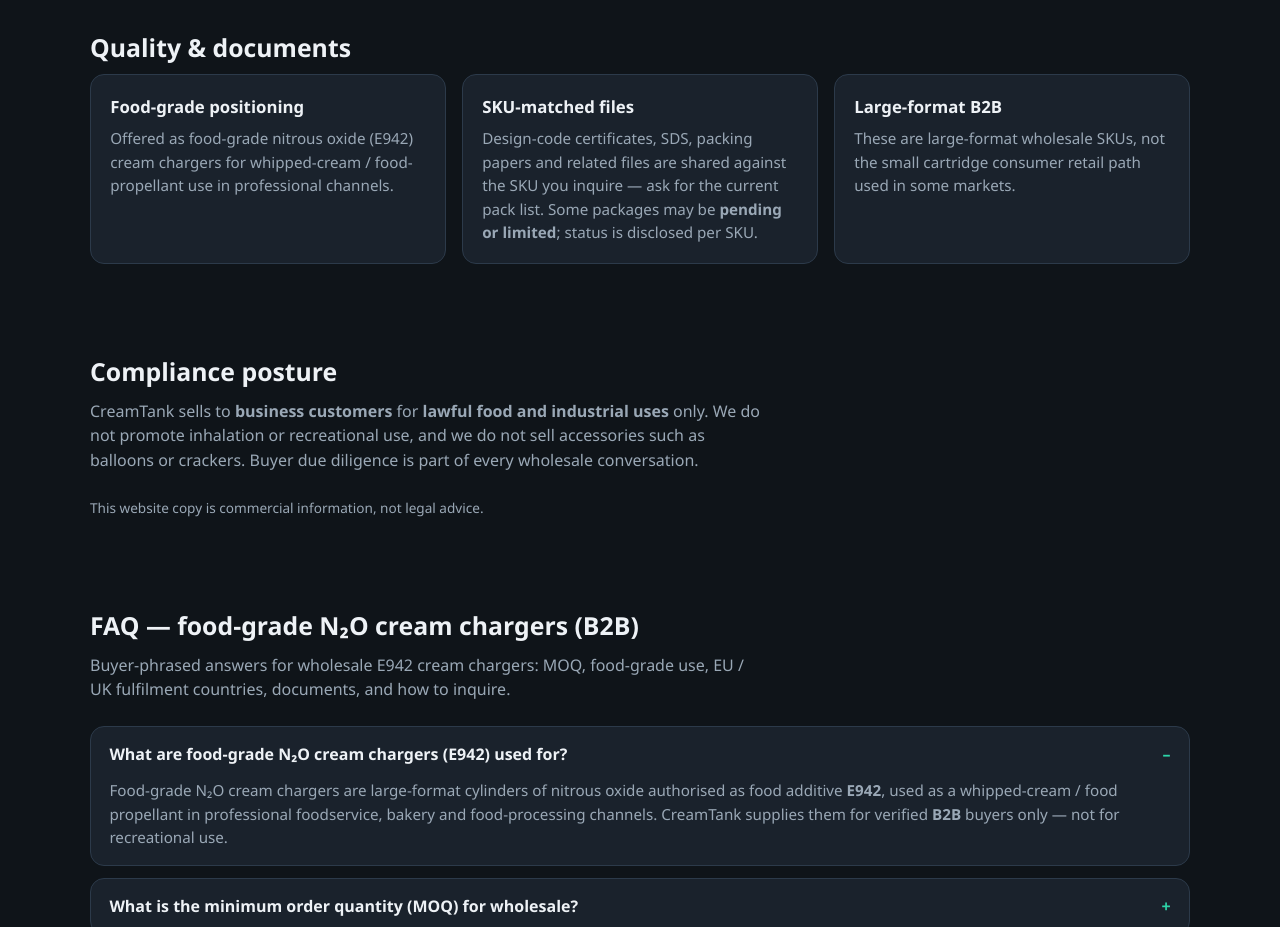
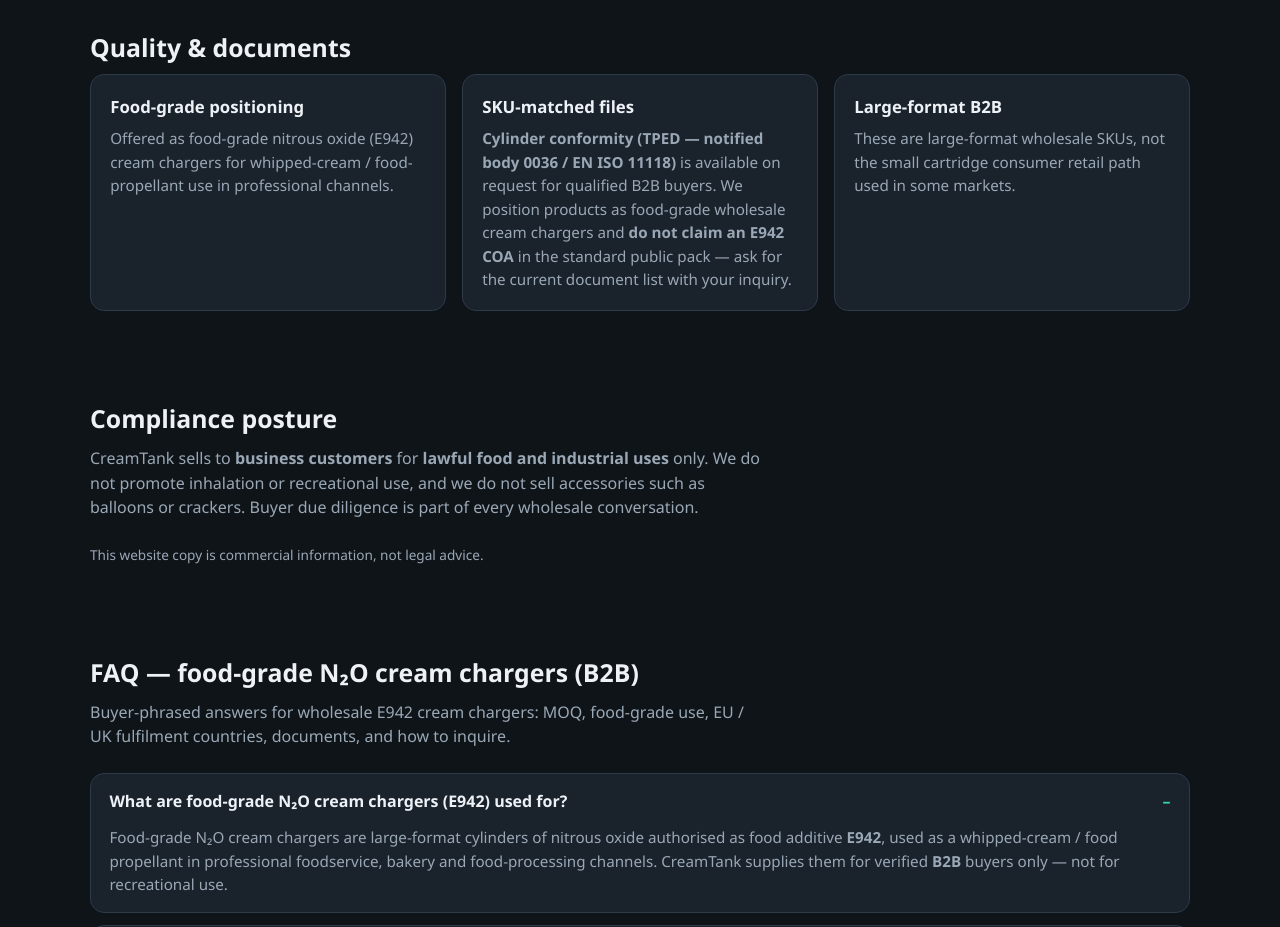
Before and after one commit to goldenliu79-creator/creamtank, a plain HTML site: page index.html in a window 1280 px wide. Shown: the part 2740-3667 px from the top of the page. Drawn offline with Linux system fonts and the light colour scheme.

Commit message:
Docs: buyer cert pack is TPED0036 only (EN ISO 11118 / NB 0036)
Update FAQ, quality/docs section, and llms.txt files so public copy
offers cylinder conformity under TPED notified body 0036 on request
for qualified B2B buyers, without claiming an E942 COA or listing
other certs as pending gaps.

```diff
--- a/index.html
+++ b/index.html
@@ -456,7 +456,7 @@
             "name": "Do you provide certificates, SDS and compliance documents?",
             "acceptedAnswer": {
               "@type": "Answer",
-              "text": "Yes — design-code certificates, SDS, packing papers and related files are shared against the SKU you inquire. Ask for the current pack list. Some certificate packages may be pending or limited by SKU; CreamTank discloses the current status on inquiry rather than claiming a blanket public cert set."
+              "text": "For qualified B2B buyers, CreamTank can share cylinder conformity documents under TPED (notified body 0036 / EN ISO 11118) on request against the SKU you inquire. Products are offered as food-grade wholesale cream chargers; an E942 certificate of analysis (COA) is not claimed as part of the standard public pack. Ask for the current document list with your inquiry."
             }
           },
           {
@@ -620,7 +620,7 @@
         </div>
         <div class="card">
           <h3>SKU-matched files</h3>
-          <p>Design-code certificates, SDS, packing papers and related files are shared against the SKU you inquire — ask for the current pack list. Some packages may be <strong>pending or limited</strong>; status is disclosed per SKU.</p>
+          <p><strong>Cylinder conformity (TPED — notified body 0036 / EN ISO 11118)</strong> is available on request for qualified B2B buyers. We position products as food-grade wholesale cream chargers and <strong>do not claim an E942 COA</strong> in the standard public pack — ask for the current document list with your inquiry.</p>
         </div>
         <div class="card">
           <h3>Large-format B2B</h3>
@@ -661,7 +661,7 @@
         </details>
         <details class="faq">
           <summary>Do you provide certificates, SDS and compliance documents?</summary>
-          <p>Yes — design-code certificates, SDS, packing papers and related files are shared against the SKU you inquire. Ask for the current pack list. <strong>Some certificate packages may be pending or limited by SKU</strong>; we disclose the current status on inquiry rather than claiming a blanket public cert set.</p>
+          <p>For qualified <strong>B2B</strong> buyers, CreamTank can share <strong>cylinder conformity</strong> documents under <strong>TPED (notified body 0036 / EN ISO 11118)</strong> on request against the SKU you inquire. Products are offered as <strong>food-grade</strong> wholesale cream chargers; an <strong>E942 COA is not claimed</strong> as part of the standard public pack. Ask for the current document list with your inquiry.</p>
         </details>
         <details class="faq">
           <summary>How do I inquire for a B2B wholesale quote?</summary>
```
Also changed, not shown: llms-full.txt, llms.txt.
